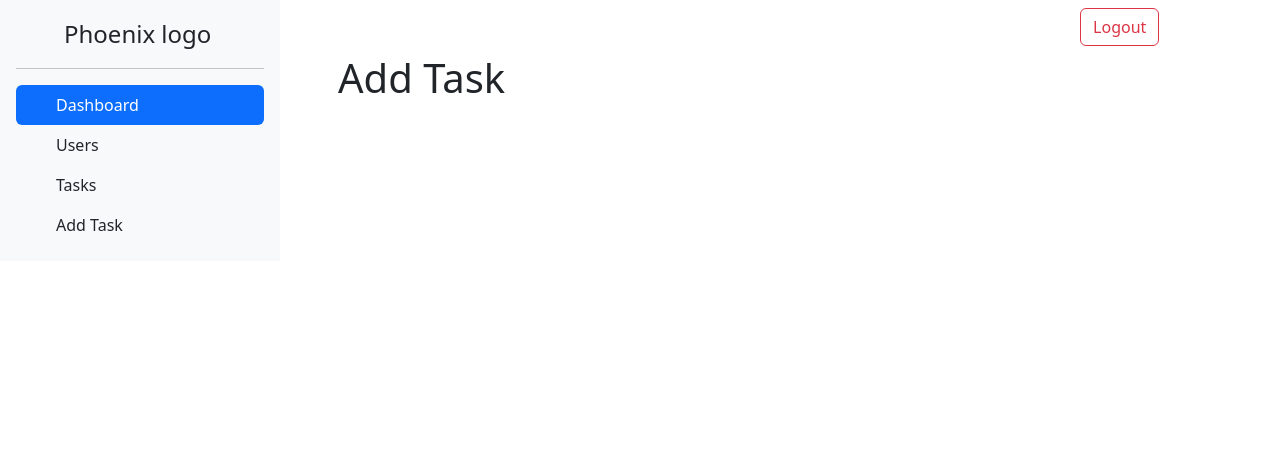
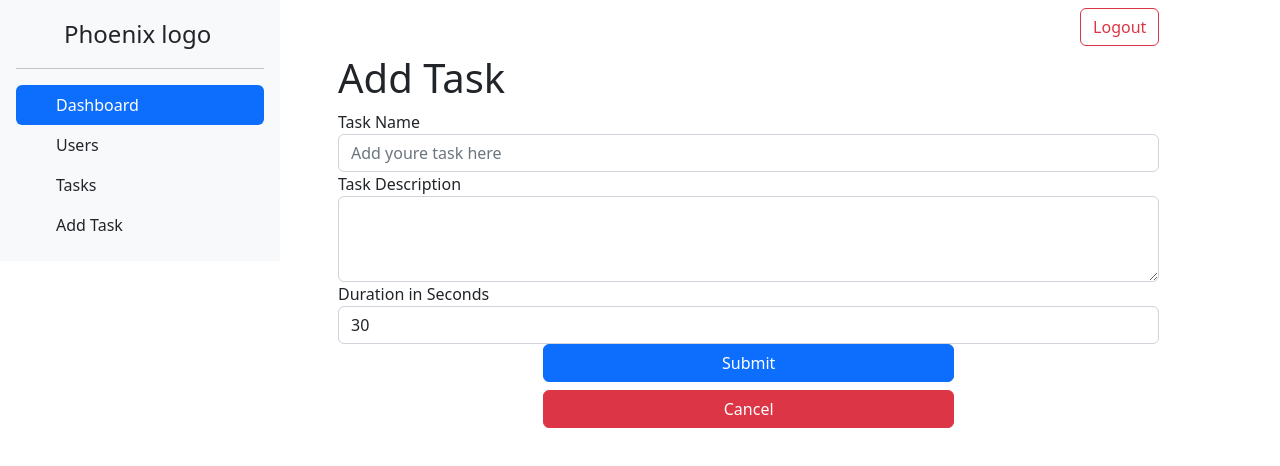
Before and after one commit to singhguri/phoenix-admin-ui, a React (Create React App) app: page /addTask in a window 1280 px wide. Shown: the top 466 px of the page. Built offline with nearby package versions, Linux system fonts and the light colour scheme.

Commit message:
added add task html

```diff
--- a/src/components/addTask.jsx
+++ b/src/components/addTask.jsx
@@ -2,7 +2,44 @@ const AddTask = (props) => {
   return (
     <div>
       <h1>Add Task</h1>
+      <form>
+        <div class="form-group">
+          <label for="Taskname">Task Name</label>
+          <input type="text" class="form-control" id="Taskname" placeholder="Add youre task here"/>
+        </div>
+        <div class="form-group">
+          <label for="Description of the task">Task Description</label>
+          <textarea class="form-control" id="exampleFormControlTextarea1" rows="3"></textarea>
+        </div>
+        <div class="form-group">
+          <label for="exampleFormControlSelect1">Duration in Seconds</label>
+          <select class="form-control" id="exampleFormControlSelect1">
+            <option>30</option>
+            <option>35</option>
+            <option>40</option>
+            <option>45</option>
+            <option>50</option>
+            <option>55</option>
+            <option>60</option>
+          </select>
+        </div>
+        <div class="d-grid gap-2 col-6 mx-auto">
+          <button type="button" class="btn btn-primary">Submit</button>
+          <button type="button" class="btn btn-danger">Cancel</button>
+
+        </div>
+
+
+
+
+
+
+      </form>
+
+
     </div>
+
+
   );
 };
 
```
Also changed, not shown: 1 other file (tests, documents, lock files or other folders).
